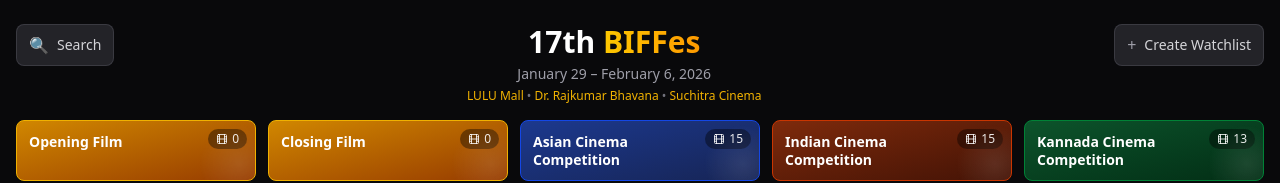
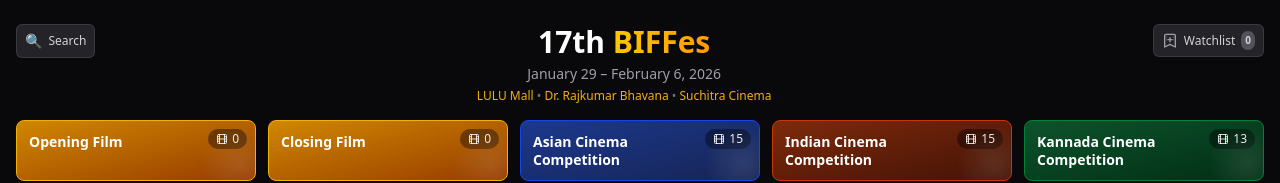
Before and after one commit to psam21/biffes26, a Next.js app: page / in a window 1280 px wide. Shown: the top 183 px of the page. Built offline with nearby package versions, Linux system fonts and the light colour scheme.

Commit message:
feat: Smaller search/watchlist buttons, use WatchlistIcon with count

```diff
--- a/src/app/page.tsx
+++ b/src/app/page.tsx
@@ -9,6 +9,7 @@
   CategoryView,
   FilmCard,
   WatchlistButton,
+  WatchlistIcon,
   ShareWatchlist,
 } from "@/components";
 import { Category, Film, Venue } from "@/types";
@@ -360,17 +361,17 @@
                   animate={{ opacity: 1, scale: 1 }}
                   className="relative"
                 >
-                  <div className={`flex items-center gap-2 rounded-lg transition-all ${
+                  <div className={`flex items-center gap-1.5 rounded-md transition-all ${
                     showSearch
                       ? "bg-zinc-800 border border-zinc-600"
                       : "bg-zinc-700/50 hover:bg-zinc-700/70 border border-zinc-600/50"
                   }`}>
                     <button
                       onClick={() => setShowSearch(!showSearch)}
-                      className="flex items-center gap-2 px-3 py-2"
+                      className="flex items-center gap-1.5 px-2 py-1.5"
                     >
-                      <span className="text-zinc-400">🔍</span>
-                      {!showSearch && <span className="text-sm text-zinc-300 hidden sm:inline">Search</span>}
+                      <span className="text-zinc-400 text-sm">🔍</span>
+                      {!showSearch && <span className="text-xs text-zinc-300 hidden sm:inline">Search</span>}
                     </button>
                     {showSearch && (
                       <input
@@ -379,7 +380,7 @@
                         onChange={(e) => setSearchQuery(e.target.value)}
                         placeholder="Film, director, country..."
                         autoFocus
-                        className="bg-transparent text-white text-sm placeholder:text-zinc-500 outline-none w-40 sm:w-52 pr-3 py-2"
+                        className="bg-transparent text-white text-xs placeholder:text-zinc-500 outline-none w-36 sm:w-44 pr-2 py-1.5"
                       />
                     )}
                   </div>
@@ -468,26 +469,19 @@
                   initial={{ opacity: 0, scale: 0.9 }}
                   animate={{ opacity: 1, scale: 1 }}
                   onClick={handleWatchlistClick}
-                  className={`flex items-center gap-2 px-3 py-2 rounded-lg transition-colors ${
+                  className={`flex items-center gap-1.5 px-2 py-1.5 rounded-md transition-colors ${
                     watchlist.length > 0
                       ? "bg-amber-600/20 hover:bg-amber-600/30 border border-amber-500/30"
                       : "bg-zinc-700/50 hover:bg-zinc-700/70 border border-zinc-600/50"
                   }`}
                 >
-                  {watchlist.length > 0 ? (
-                    <>
-                      <span className="text-amber-400">🎬</span>
-                      <span className="text-sm text-white hidden sm:inline">My Watchlist</span>
-                      <span className="bg-amber-500 text-black text-xs font-bold px-1.5 py-0.5 rounded-full">
-                        {watchlist.length}
-                      </span>
-                    </>
-                  ) : (
-                    <>
-                      <span className="text-zinc-400">+</span>
-                      <span className="text-sm text-zinc-300 hidden sm:inline">Create Watchlist</span>
-                    </>
-                  )}
+                  <WatchlistIcon filled={watchlist.length > 0} size={16} className={watchlist.length > 0 ? "text-amber-400" : "text-zinc-400"} />
+                  <span className={`text-xs hidden sm:inline ${watchlist.length > 0 ? "text-white" : "text-zinc-300"}`}>
+                    {watchlist.length > 0 ? "My Watchlist" : "Watchlist"}
+                  </span>
+                  <span className={`text-[10px] font-bold px-1 py-0.5 rounded-full ${watchlist.length > 0 ? "bg-amber-500 text-black" : "bg-zinc-600 text-zinc-300"}`}>
+                    {watchlist.length}
+                  </span>
                 </motion.button>
               </div>
             </header>
```
